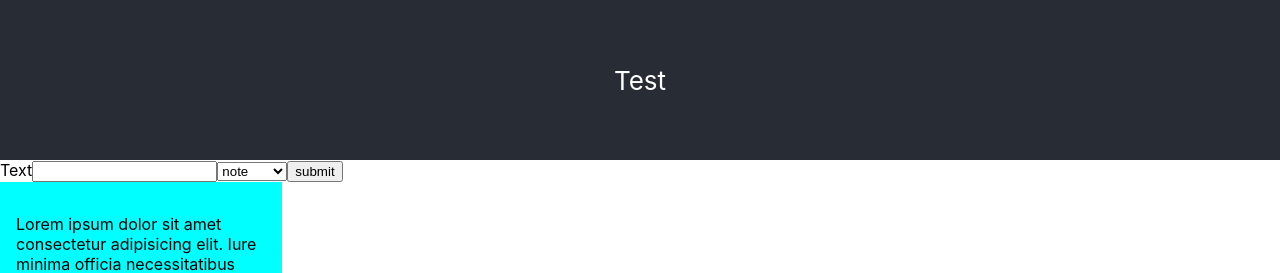
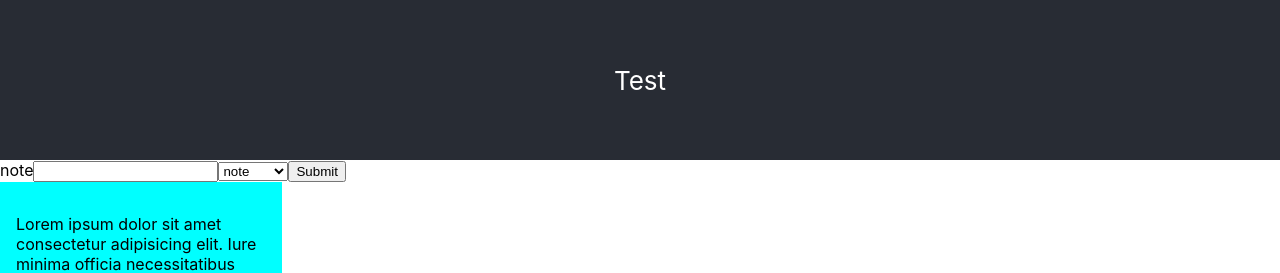
Before and after one commit to LudoHolbik/outreach-app-ludo, a React (Create React App) app: page / in a window 1280 px wide. Shown: the top 273 px of the page. Built offline with nearby package versions, Linux system fonts and the light colour scheme.

Commit message:
added submit functionality - WIP

```diff
--- a/src/component/EventForm.jsx
+++ b/src/component/EventForm.jsx
@@ -1,33 +1,55 @@
 import { useState } from "react"
-
-
-
-
 
 const EventForm = () => {
 
-    const [ text, setText ] = useState("")
+    const [ itemsArray, setItemsArray ] = useState([{
+        note: 'test note',
+        type: 'drink',
+        user: 'John Doe',
+        timestamp: '',
+    }])
+
+
+    const [ note, setNote ] = useState("")
     const [ type, setType ] = useState("")
 
-    console.log(text,"text")
+    console.log(note,"note")
     console.log(type,"type")
 
 
+    const handleSubmit = (event) => {
+        event.preventDefault();
+        console.log(note,'note')
+        console.log(type,'type')
+        console.log(itemsArray,'itemsData1')
+        // setItemsData({...itemsData}, note)
+        setItemsArray([...itemsArray, {
+            note: note,
+            type: type
+
+        }])
+        console.log(itemsArray,'itemsData2')
+
+    }
+
+    console.log(itemsArray,'itemsData3')
     return (
-        <form>
+        <form onSubmit={handleSubmit}>
             <label>
-                Text
-            <input type="text" value={text} onChange={e => setText(e.target.value)}/>
+                note
+            <input type="text" value={note} onChange={(e) => setNote(e.target.value)}/>
             </label>
 
-            <select value={type} onChange={e => setType(e.target.value)} id="eventType">
+            <select value={type} onChange={(e)=>setType(e.target.value)} id="eventType">
                 <option value="note">note</option>
                 <option value="coffee">coffee</option>
                 <option value="meeting">meeting</option>
                 <option value="beer">beer</option>
             </select>
 
-            <input type="submit" value="submit" />
+
+
+            <input type="submit" />
 
 
         </form>
```
